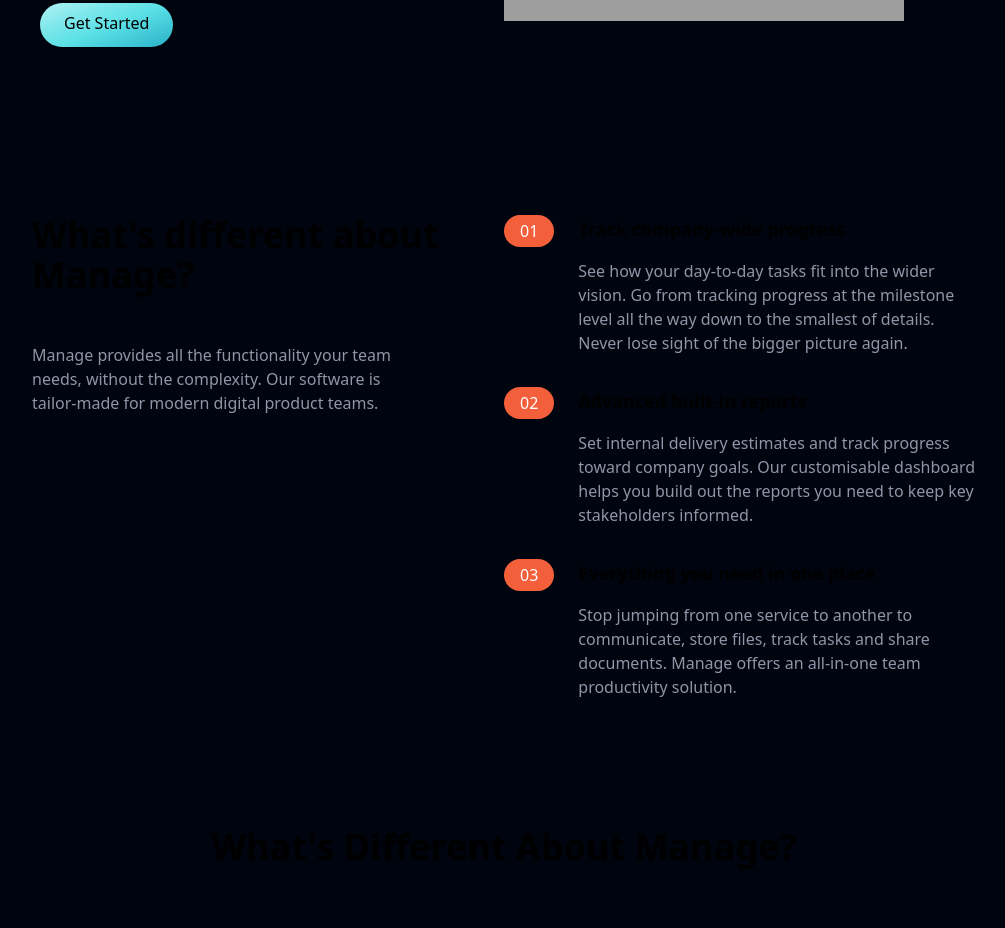
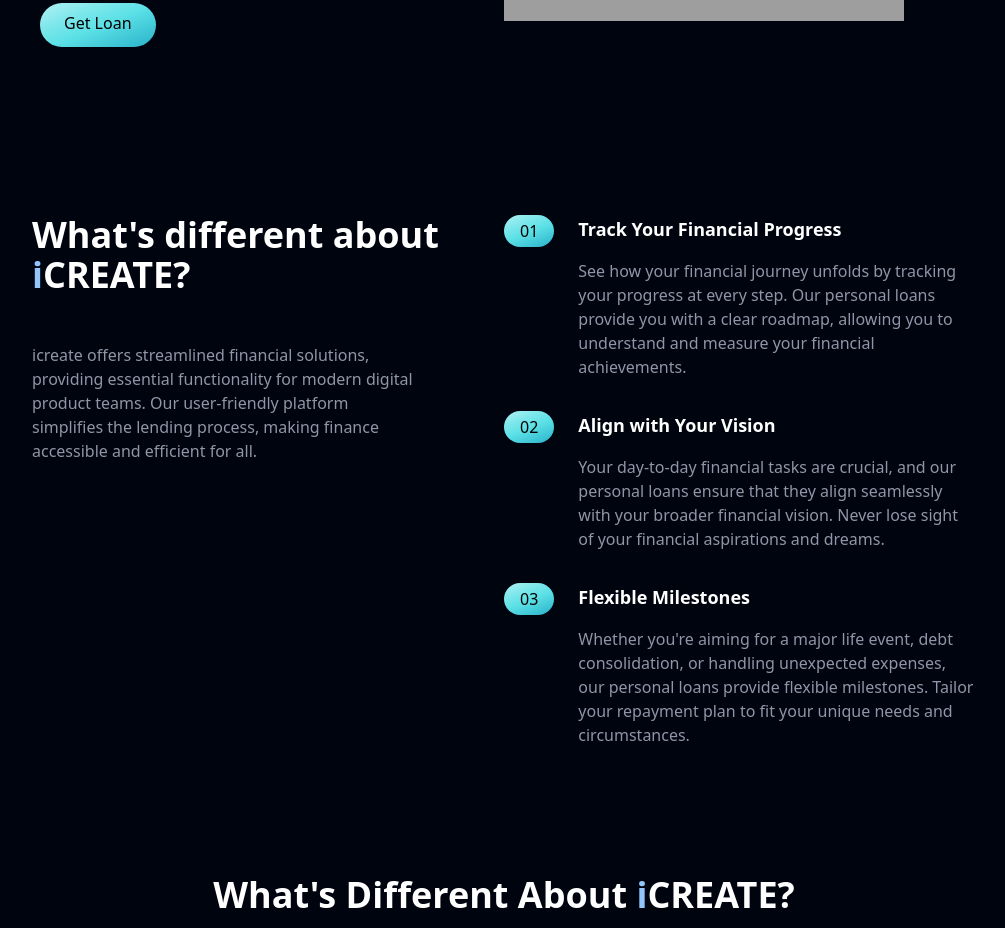
Before and after one commit to Itz-Snow/icreate_web, a website: page index.html in a window 1280 px wide. Shown: the part 465-1393 px from the top of the page, without its empty margins (136-1141 px from the left). Drawn offline with Linux system fonts and the light colour scheme; grey boxes are pictures that could not be loaded.

Commit message:
add:About section

```diff
--- a/index.html
+++ b/index.html
@@ -5,7 +5,7 @@
     <meta http-equiv="X-UA-Compatible" content="IE=edge" />
     <meta name="viewport" content="width=device-width, initial-scale=1.0" />
     <link rel="stylesheet" href="css/main.css" />
-    <title>Credit Landing Page</title>
+    <title>iCredit</title>
   </head>
   <body class="bg-primary">
     <!-- Navbar -->
@@ -29,7 +29,7 @@
         <a
           href="#"
           class="hidden p-3 px-6 pt-2 text-black bg-blue-gradient rounded-full baseline md:block"
-          >Get Started</a
+          >Get Loan</a
         >
 
         <!-- Hamburger Icon -->
@@ -59,10 +59,10 @@
     </nav>
 
     <!-- Hero Section -->
-    <section id="hero">
+    <section id="hero ">
       <!-- Flex Container -->
       <div
-        class="container flex flex-col-reverse items-center px-6 mx-auto mt-10 space-y-0 md:space-y-0 md:flex-row"
+        class="container  flex flex-col-reverse items-center px-6 mx-auto mt-10 space-y-0 md:space-y-0 md:flex-row"
       >
         <!-- Left item -->
         <div class="flex flex-col mb-32 space-y-12 md:w-1/2">
@@ -79,7 +79,7 @@
             <a
               href="#"
               class="p-3 px-6 pt-2 text-black bg-blue-gradient rounded-full baseline hover:bg-brightRedLight"
-              >Get Started</a
+              >Get Loan</a
             >
           </div>
         </div>
@@ -98,13 +98,14 @@
       >
         <!-- What's Different -->
         <div class="flex flex-col space-y-12 md:w-1/2">
-          <h2 class="max-w-md text-4xl font-bold text-center md:text-left">
-            What's different about Manage?
+          <h2 class="max-w-md text-4xl text-white font-bold text-center md:text-left">
+            What's different about <span class="text-blue-300">i</span>CREATE?
           </h2>
           <p class="max-w-sm text-center text-darkGrayishBlue md:text-left">
-            Manage provides all the functionality your team needs, without the
-            complexity. Our software is tailor-made for modern digital product
-            teams.
+            icreate offers streamlined financial solutions,
+            providing essential functionality for modern digital product teams.
+            Our user-friendly platform simplifies the lending process,
+            making finance accessible and efficient for all.
           </p>
         </div>
 
@@ -115,28 +116,27 @@
             class="flex flex-col space-y-3 md:space-y-0 md:space-x-6 md:flex-row"
           >
             <!-- Heading -->
-            <div class="rounded-l-full bg-brightRedSupLight md:bg-transparent">
+            <div class="rounded-l-full bg-blue-200 md:bg-transparent">
               <div class="flex items-center space-x-2">
                 <div
-                  class="px-4 py-2 text-white rounded-full md:py-1 bg-brightRed"
+                  class="px-4 py-2 text-black rounded-full md:py-1 bg-blue-gradient"
                 >
                   01
                 </div>
-                <h3 class="text-base font-bold md:mb-4 md:hidden">
-                  Track company-wide progress
+                <h3 class="text-base text-black md:text-white font-bold md:mb-4 md:hidden">
+                  Track Your Financial Progress
                 </h3>
               </div>
             </div>
 
             <div>
-              <h3 class="hidden mb-4 text-lg font-bold md:block">
-                Track company-wide progress
+              <h3 class="hidden mb-4 text-white text-lg font-bold md:block">
+                Track Your Financial Progress
               </h3>
               <p class="text-darkGrayishBlue">
-                See how your day-to-day tasks fit into the wider vision. Go from
-              tracking progress at the milestone level all the way down to the
-                smallest of details. Never lose sight of the bigger picture
-                again.
+                See how your financial journey unfolds by tracking your progress at every step.
+                Our personal loans provide you with a clear roadmap,
+                allowing you to understand and measure your financial achievements.
               </p>
             </div>
           </div>
@@ -146,27 +146,27 @@
             class="flex flex-col space-y-3 md:space-y-0 md:space-x-6 md:flex-row"
           >
             <!-- Heading -->
-            <div class="rounded-l-full bg-brightRedSupLight md:bg-transparent">
+            <div class="rounded-l-full bg-blue-200 md:bg-transparent">
               <div class="flex items-center space-x-2">
                 <div
-                  class="px-4 py-2 text-white rounded-full md:py-1 bg-brightRed"
+                  class="px-4 py-2 text-black rounded-full md:py-1 bg-blue-gradient"
                 >
                   02
                 </div>
-                <h3 class="text-base font-bold md:mb-4 md:hidden">
-                  Advanced built-in reports
+                <h3 class="text-base text-black md:text-white font-bold md:mb-4 md:hidden">
+                  Align with Your Vision
                 </h3>
               </div>
             </div>
 
             <div>
-              <h3 class="hidden mb-4 text-lg font-bold md:block">
-                Advanced built-in reports
+              <h3 class="hidden mb-4 text-white text-lg font-bold md:block">
+                Align with Your Vision
               </h3>
               <p class="text-darkGrayishBlue">
-                Set internal delivery estimates and track progress toward
-                company goals. Our customisable dashboard helps you build out
-                the reports you need to keep key stakeholders informed.
+                Your day-to-day financial tasks are crucial,
+                and our personal loans ensure that they align seamlessly with your broader financial vision.
+                Never lose sight of your financial aspirations and dreams.
               </p>
             </div>
           </div>
@@ -176,27 +176,27 @@
             class="flex flex-col space-y-3 md:space-y-0 md:space-x-6 md:flex-row"
           >
             <!-- Heading -->
-            <div class="rounded-l-full bg-brightRedSupLight md:bg-transparent">
+            <div class="rounded-l-full bg-blue-200 md:bg-transparent">
               <div class="flex items-center space-x-2">
                 <div
-                  class="px-4 py-2 text-white rounded-full md:py-1 bg-brightRed"
+                  class="px-4 py-2 text-black rounded-full md:py-1 bg-blue-gradient"
                 >
                   03
                 </div>
-                <h3 class="text-base font-bold md:mb-4 md:hidden">
-                  Everything you need in one place
+                <h3 class="text-base text-black md:text-white font-bold md:mb-4 md:hidden">
+                  Flexible Milestones
                 </h3>
               </div>
             </div>
 
             <div>
-              <h3 class="hidden mb-4 text-lg font-bold md:block">
-                Everything you need in one place
+              <h3 class="hidden mb-4 text-white text-lg font-bold md:block">
+                Flexible Milestones
               </h3>
               <p class="text-darkGrayishBlue">
-                Stop jumping from one service to another to communicate, store
-                files, track tasks and share documents. Manage offers an
-                all-in-one team productivity solution.
+                Whether you're aiming for a major life event, debt consolidation,
+                or handling unexpected expenses, our personal loans provide flexible milestones.
+                Tailor your repayment plan to fit your unique needs and circumstances.
               </p>
             </div>
           </div>
@@ -209,8 +209,8 @@
       <!-- Container to heading and testm blocks -->
       <div class="max-w-6xl px-5 mx-auto mt-32 text-center">
         <!-- Heading -->
-        <h2 class="text-4xl font-bold text-center">
-          What's Different About Manage?
+        <h2 class="text-4xl text-white font-bold text-center">
+          What's Different About <span class="text-blue-300">i</span>CREATE?
         </h2>
         <!-- Testimonials Container -->
         <div class="flex flex-col mt-24 md:flex-row md:space-x-6">
@@ -257,18 +257,18 @@
         <div class="my-16">
           <a
             href="#"
-            class="p-3 px-6 pt-2 text-white bg-brightRed rounded-full baseline hover:bg-brightRedLight"
-            >Get Started</a
+            class="p-3 px-6 pt-2 text-white bg-blue-gradient rounded-full baseline hover:bg-brightRedLight"
+            >Get Loan</a
           >
         </div>
       </div>
     </section>
 
     <!-- CTA Section -->
-    <section id="cta" class="bg-brightRed">
+    <section id="cta" class="">
       <!-- Flex Container -->
       <div
-        class="container flex flex-col items-center justify-between px-6 py-24 mx-auto space-y-12 md:py-12 md:flex-row md:space-y-0"
+        class="container bg-blue-400 flex flex-col items-center justify-between px-6 py-24 mx-auto space-y-12 md:py-12 md:flex-row md:space-y-0"
       >
         <!-- Heading -->
         <h2
--- a/input.css
+++ b/input.css
@@ -2,12 +2,7 @@
 @tailwind components;
 @tailwind utilities;
 
-body {
-  background-image: url('../img/bg-tablet-pattern1.svg');
-  background-repeat: no-repeat;
-  background-size: 800px;
-  background-position: 90% -25%;
-}
+
 .bg-blue-gradient {
   background: linear-gradient(
     157.81deg,
```
Also changed, not shown: css/main.css, img/bg-tablet-pattern.svg (deleted), img/bg-tablet-pattern1.svg (deleted), img/screen.png (deleted), 2 other files.
